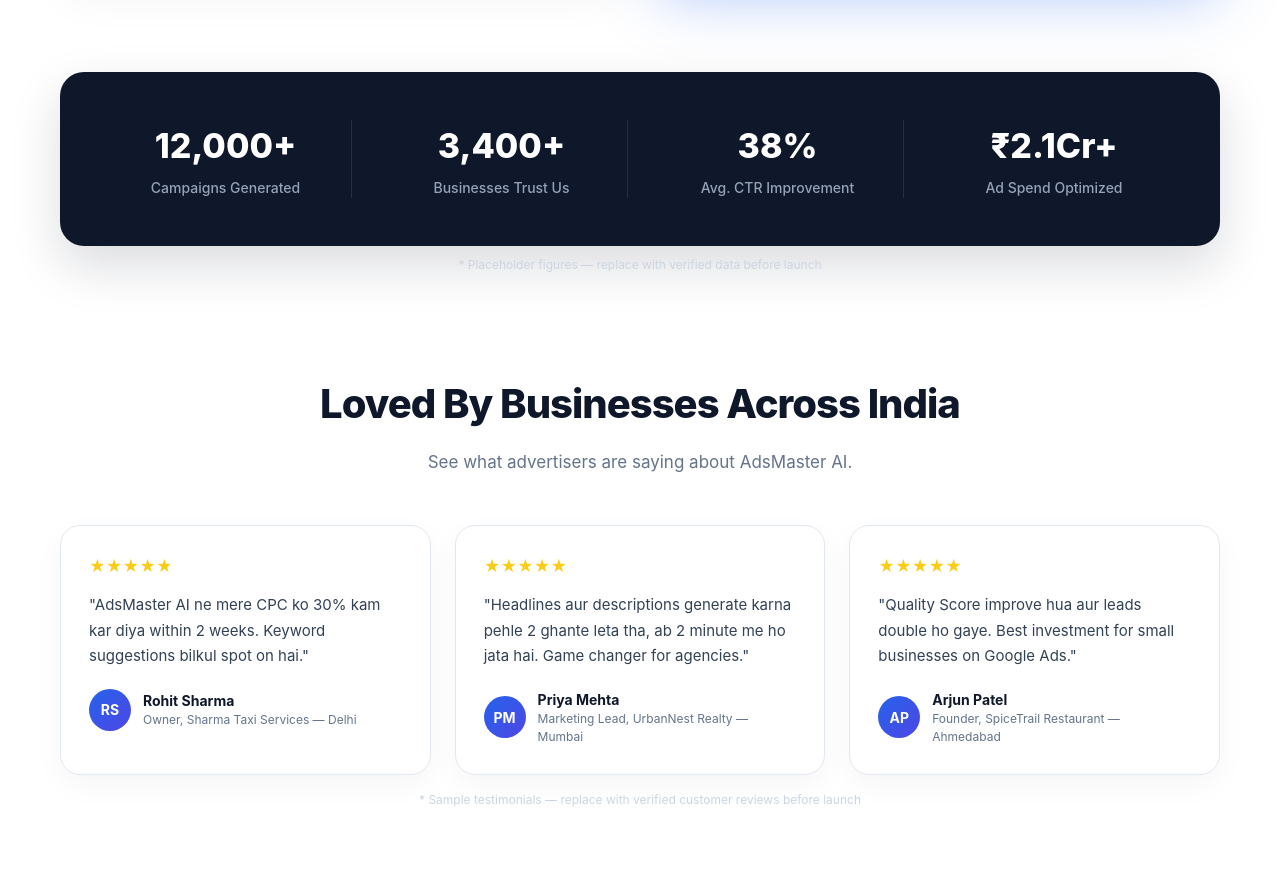
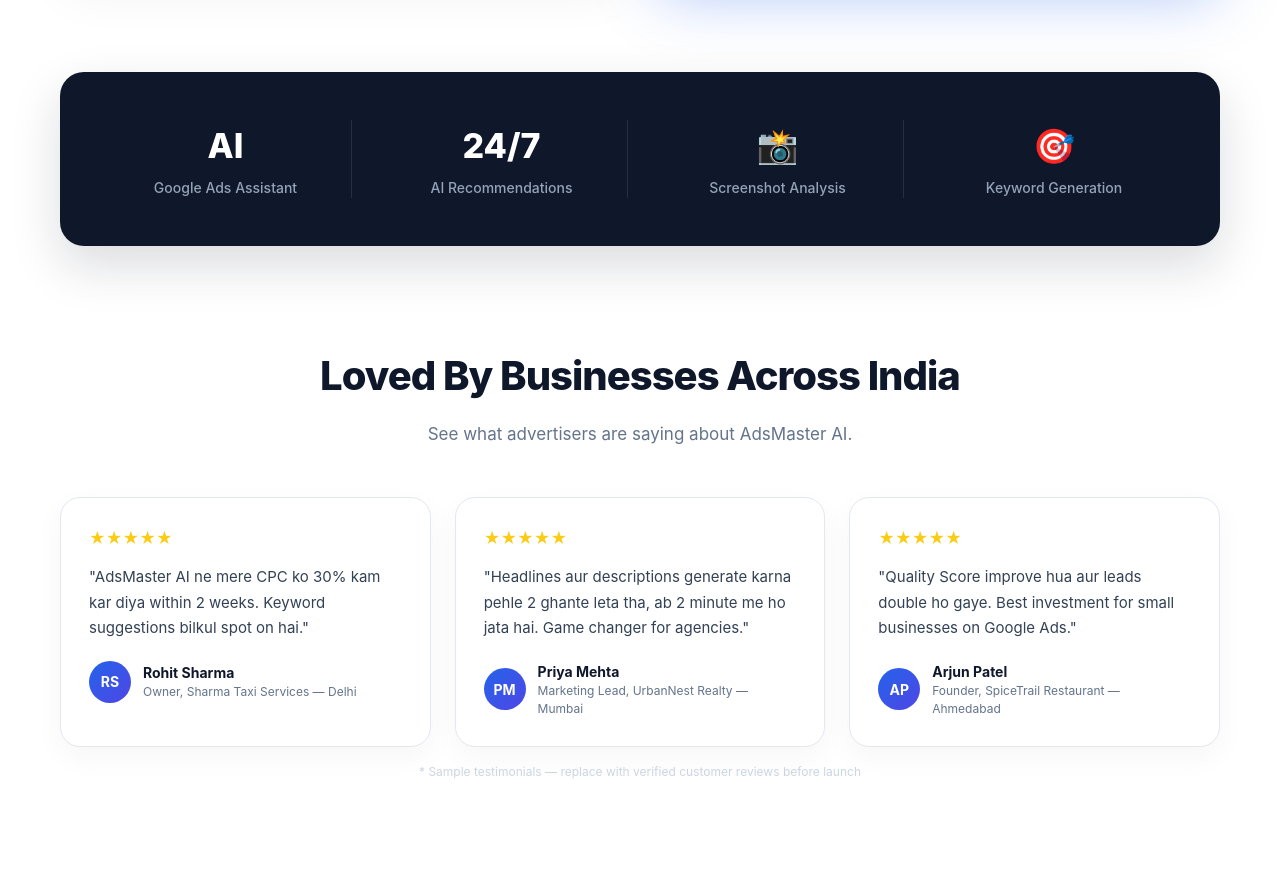
Before and after one commit to adsmasterai0-ai/adsmaster, a Next.js app: page / in a window 1280 px wide. Shown: the part 1660-2541 px from the top of the page. Built offline with nearby package versions, Linux system fonts and the light colour scheme; no server answers.

Commit message:
latest updates

```diff
--- a/components/Demo.tsx
+++ b/components/Demo.tsx
@@ -334,10 +334,23 @@
           }}
         >
           {[
-            { value: "12,000+", label: "Campaigns Generated" },
-            { value: "3,400+", label: "Businesses Trust Us" },
-            { value: "38%", label: "Avg. CTR Improvement" },
-            { value: "₹2.1Cr+", label: "Ad Spend Optimized" },
+            {
+    value: "AI",
+    label: "Google Ads Assistant",
+  },
+  {
+    value: "24/7",
+    label: "AI Recommendations",
+  },
+  {
+    value: "📸",
+    label: "Screenshot Analysis",
+  },
+  {
+    value: "🎯",
+    label: "Keyword Generation",
+  },
+
           ].map((stat, i) => (
             <div
               key={i}
@@ -377,8 +390,8 @@
             marginTop: "10px",
           }}
         >
-          {/* Remove this line once real numbers are added */}
-          * Placeholder figures — replace with verified data before launch
+
+
         </p>
       </section>
 
```
